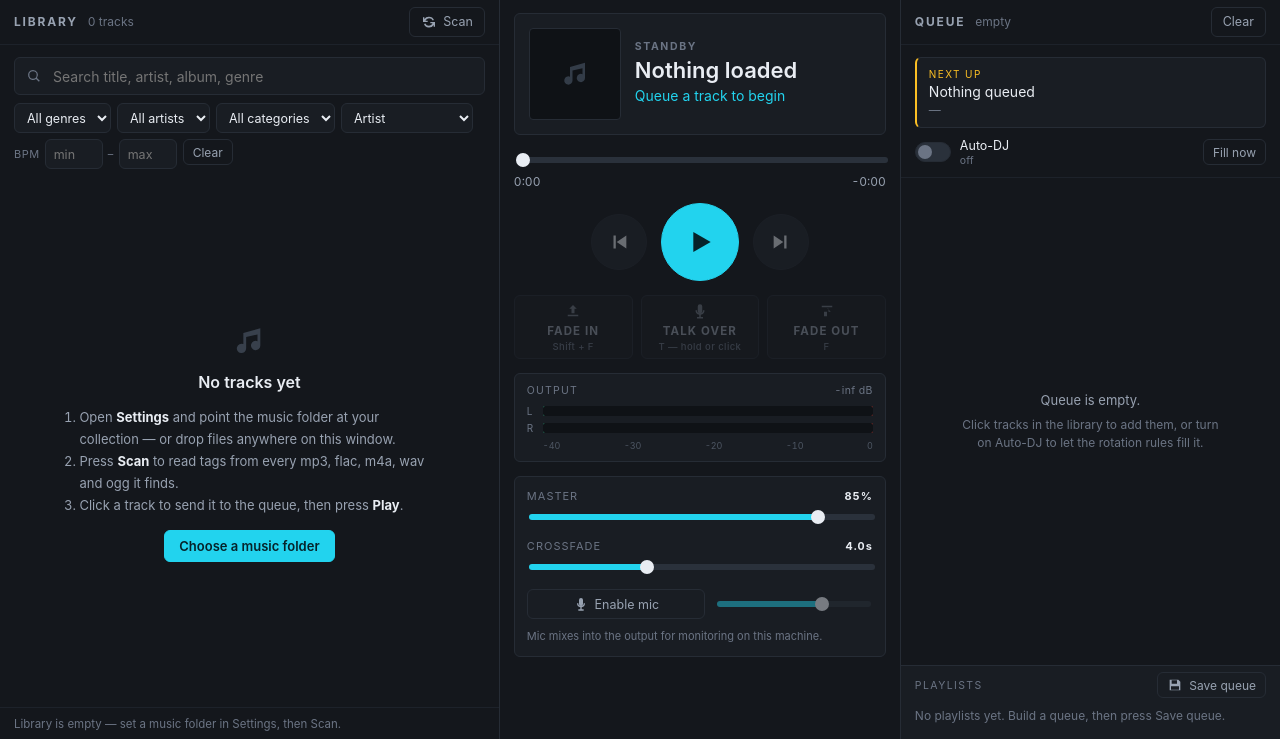
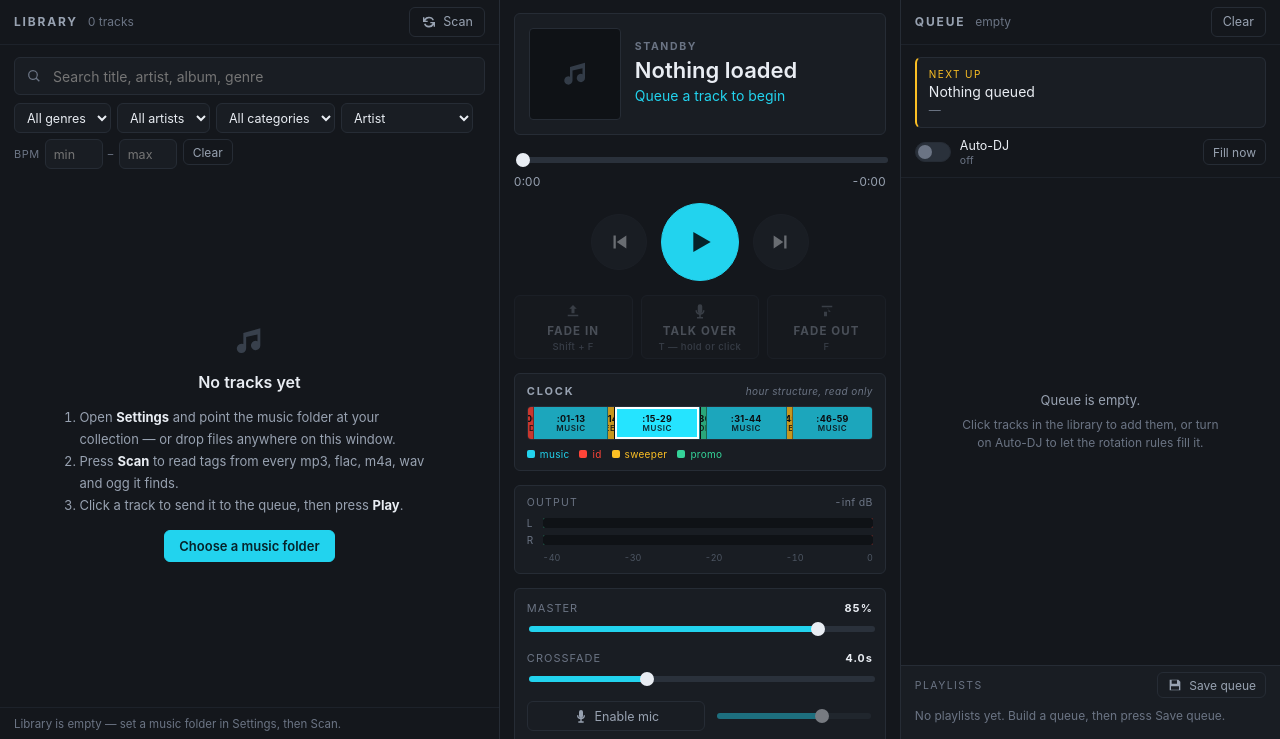
Before and after one commit to Capinnn/radio-tools, a Flask app: page / in a window 1280 px wide. Shown: the part 61-800 px from the top of the page. Run offline with Flask 3, Linux system fonts and the light colour scheme.

Commit message:
style: studio clock view panel

```diff
--- a/studio/static/css/style.css
+++ b/studio/static/css/style.css
@@ -622,6 +622,113 @@ input[type="range"]:disabled { cursor: not-allowed; opacity: 0.45; }
 .air-btn:disabled { opacity: 0.4; cursor: not-allowed; }
 .air-btn:disabled:hover { background: var(--panel-2); color: var(--text-dim); border-color: var(--line); }
 
+/* --------------------------------------------------------------- clock */
+.clock-view {
+  flex: none;
+  padding: 10px 12px;
+  background: var(--panel-2);
+  border: 1px solid var(--line);
+  border-radius: var(--radius);
+  display: flex;
+  flex-direction: column;
+  gap: 8px;
+}
+.clock-view-head {
+  display: flex;
+  align-items: baseline;
+  justify-content: space-between;
+  gap: 8px;
+}
+.clock-view-title {
+  font-size: 11px;
+  font-weight: 700;
+  letter-spacing: 1.8px;
+  text-transform: uppercase;
+  color: var(--text-dim);
+}
+.clock-view-caption {
+  font-size: 10px;
+  letter-spacing: 0.4px;
+  color: var(--text-faint);
+  font-style: italic;
+}
+.clock-view-track {
+  display: flex;
+  width: 100%;
+  height: 34px;
+  border-radius: 4px;
+  overflow: hidden;
+  background: var(--bg);
+  border: 1px solid var(--line);
+}
+.clock-view-slot {
+  display: flex;
+  flex-direction: column;
+  align-items: center;
+  justify-content: center;
+  gap: 1px;
+  padding: 2px 0;
+  font-size: 9px;
+  font-weight: 600;
+  letter-spacing: 0.3px;
+  color: #0b0d10;
+  border-right: 1px solid rgba(11, 13, 16, 0.4);
+  transition: filter var(--fast), box-shadow var(--fast), opacity var(--fast);
+  opacity: 0.78;
+  min-width: 0;
+  overflow: hidden;
+  white-space: nowrap;
+  text-overflow: ellipsis;
+}
+.clock-view-slot:last-child { border-right: none; }
+.clock-view-slot .slot-pos {
+  font-size: 9px;
+  font-weight: 700;
+  line-height: 1;
+}
+.clock-view-slot .slot-kind {
+  font-size: 8px;
+  font-weight: 600;
+  letter-spacing: 0.6px;
+  text-transform: uppercase;
+  line-height: 1;
+  opacity: 0.85;
+}
+.clock-view-slot.kind-music   { background: var(--cyan); }
+.clock-view-slot.kind-id      { background: var(--red); }
+.clock-view-slot.kind-sweeper { background: var(--amber); }
+.clock-view-slot.kind-promo   { background: var(--green); }
+.clock-view-slot.active {
+  opacity: 1;
+  filter: brightness(1.08);
+  box-shadow: inset 0 0 0 2px var(--text), 0 0 0 1px var(--bg);
+  z-index: 1;
+}
+.clock-view-legend {
+  display: flex;
+  flex-wrap: wrap;
+  gap: 10px;
+  font-size: 10px;
+  color: var(--text-dim);
+  letter-spacing: 0.3px;
+}
+.clock-view-legend-item {
+  display: inline-flex;
+  align-items: center;
+  gap: 5px;
+}
+.clock-view-legend-item::before {
+  content: "";
+  width: 8px;
+  height: 8px;
+  border-radius: 2px;
+  background: currentColor;
+}
+.clock-view-legend-item.kind-music   { color: var(--cyan); }
+.clock-view-legend-item.kind-id      { color: var(--red); }
+.clock-view-legend-item.kind-sweeper { color: var(--amber); }
+.clock-view-legend-item.kind-promo   { color: var(--green); }
+
 .meter {
   flex: none;
   padding: 10px 12px;
--- a/studio/static/js/app.js
+++ b/studio/static/js/app.js
@@ -627,6 +627,59 @@ function renderClock() {
   });
   const part = state.dayparts.find((d) => now.getHours() >= d.start && now.getHours() < d.end);
   $('#daypartLabel').textContent = part ? part.name : '';
+}
+
+// ---------------------------------------------------------------------------
+// Clock View: a read-only hour-wheel that mirrors the current hour template.
+// Eight slots per hour: ID, music, SWEEPER, music, PROMO, music, SWEEPER,
+// music. Widths are proportional to slot length, colours come from the same
+// design tokens the rest of the console uses (cyan music, amber sweeper,
+// red id, green promo). The slot covering the current minute is highlighted
+// by a brighter inset border; updates fire from the existing 30 s tick.
+const CLOCK_VIEW_TEMPLATE = [
+  { start: 0,  end: 1,  kind: 'id',      label: 'ID' },
+  { start: 1,  end: 14, kind: 'music',   label: 'music' },
+  { start: 14, end: 15, kind: 'sweeper', label: 'sweeper' },
+  { start: 15, end: 30, kind: 'music',   label: 'music' },
+  { start: 30, end: 31, kind: 'promo',   label: 'promo' },
+  { start: 31, end: 45, kind: 'music',   label: 'music' },
+  { start: 45, end: 46, kind: 'sweeper', label: 'sweeper' },
+  { start: 46, end: 60, kind: 'music',   label: 'music' },
+];
+
+function clockViewPos(slot) {
+  // ":00" for single-minute slots, ":NN-MM" for blocks.
+  if (slot.end - slot.start === 1) {
+    return `:${String(slot.start).padStart(2, '0')}`;
+  }
+  return `:${String(slot.start).padStart(2, '0')}-${String(slot.end - 1).padStart(2, '0')}`;
+}
+
+function renderClockView() {
+  const track = $('#clockViewTrack');
+  if (!track) return;
+  if (!track.dataset.built) {
+    track.innerHTML = CLOCK_VIEW_TEMPLATE.map((slot) => {
+      const widthPct = ((slot.end - slot.start) / 60) * 100;
+      const pos = clockViewPos(slot);
+      return (
+        `<div class="clock-view-slot kind-${slot.kind}"` +
+        ` role="listitem" data-start="${slot.start}" data-end="${slot.end}"` +
+        ` style="flex: ${widthPct} 0 0;">` +
+        `<span class="slot-pos">${pos}</span>` +
+        `<span class="slot-kind">${slot.label}</span>` +
+        `</div>`
+      );
+    }).join('');
+    track.dataset.built = '1';
+  }
+  const minute = new Date().getMinutes();
+  const activeIdx = CLOCK_VIEW_TEMPLATE.findIndex(
+    (slot) => minute >= slot.start && minute < slot.end,
+  );
+  track.querySelectorAll('.clock-view-slot').forEach((el, idx) => {
+    el.classList.toggle('active', idx === activeIdx);
+  });
 }
 
 function renderProgress() {
@@ -1775,6 +1828,7 @@ async function boot() {
   renderPlaylists();
   renderNowPlaying();
   renderClock();
+  renderClockView();
   renderScheduleTargets();
 
   wireTransport();
@@ -1786,6 +1840,10 @@ async function boot() {
 
   setInterval(() => { renderClock(); checkSchedule(); }, 1000);
   setInterval(renderProgress, 500);
+  // Clock view's active slot only changes when the minute crosses a slot
+  // boundary, but updating once every 30 s keeps the highlight fresh without
+  // re-painting every tick.
+  setInterval(renderClockView, 30000);
 
   // The AudioContext can only start from a gesture; arm it on the first one.
   const arm = () => { ensureAudio(); window.removeEventListener('pointerdown', arm); };
--- a/studio/templates/index.html
+++ b/studio/templates/index.html
@@ -152,6 +152,20 @@
         <button class="air-btn talk" id="talkBtn"><svg class="ic"><use href="#i-mic"></use></svg>TALK OVER<small>T — hold or click</small></button>
         <button class="air-btn fade-out" id="fadeOutBtn"><svg class="ic"><use href="#i-fade-down"></use></svg>FADE OUT<small>F</small></button>
       </div>
+
+      <section class="clock-view" id="clockView" aria-label="Hour clock template">
+        <header class="clock-view-head">
+          <span class="clock-view-title">CLOCK</span>
+          <span class="clock-view-caption">hour structure, read only</span>
+        </header>
+        <div class="clock-view-track" id="clockViewTrack" role="list"></div>
+        <div class="clock-view-legend">
+          <span class="clock-view-legend-item kind-music">music</span>
+          <span class="clock-view-legend-item kind-id">id</span>
+          <span class="clock-view-legend-item kind-sweeper">sweeper</span>
+          <span class="clock-view-legend-item kind-promo">promo</span>
+        </div>
+      </section>
 
       <div class="meter">
         <div class="meter-head"><span>Output</span><span id="meterPeak">-inf dB</span></div>
```
Also changed, not shown: studio/tests/test_api.py (+22 -0 lines).
